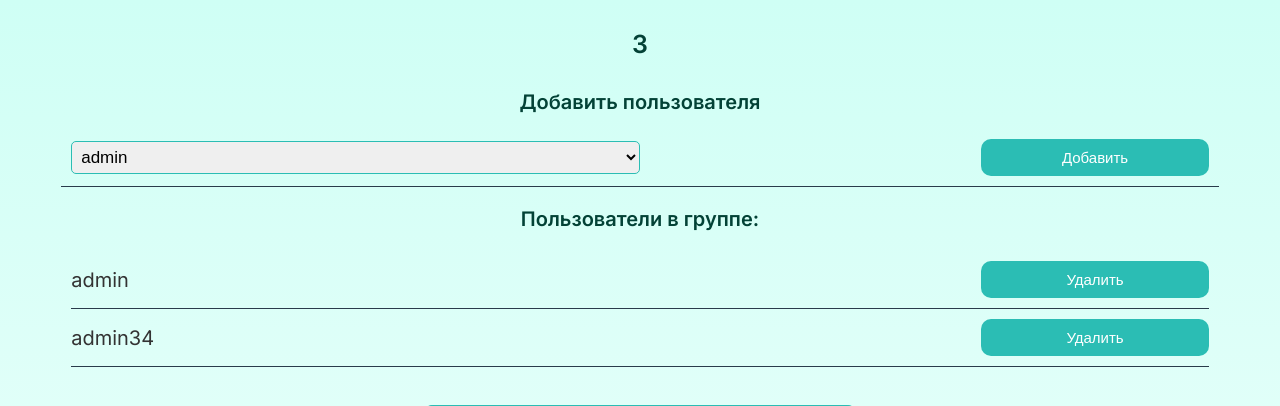
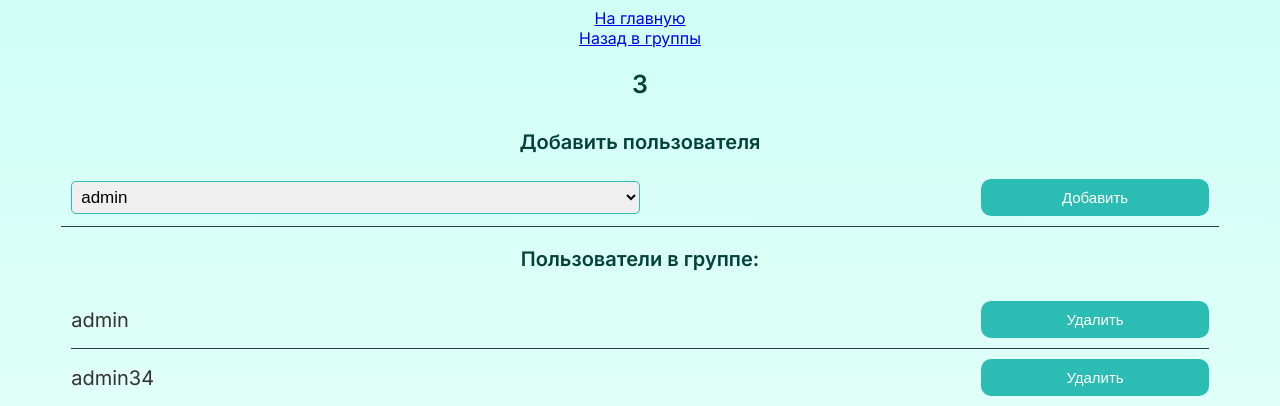
Before and after one commit to nikolayshumik/caloriesappweb, a Django app: page /groupdetail/49 in a window 1280 px wide. Shown: the top 406 px of the page. Run offline with Django 4.2, Linux system fonts and the light colour scheme; a user stored in the database is signed in; data comes from the database, SQL or seed files in the repository; both versions use the stored data as it was after the commit.

Commit message:
add back btns

```diff
--- a/appflut/webflut/templates/creategroup.html
+++ b/appflut/webflut/templates/creategroup.html
@@ -14,7 +14,7 @@
     {% progressive_web_app_meta %}
     </head>
 <body>
-
+<a href="{% url 'calories_and_bjy' %}" class="general-button">На главную</a>
 <div class="container">
     <form action="{% url 'creategroup' %}" method="post">
         {% csrf_token %}
--- a/appflut/webflut/templates/groupdetail.html
+++ b/appflut/webflut/templates/groupdetail.html
@@ -13,6 +13,9 @@
     {% progressive_web_app_meta %}
 </head>
 <body>
+
+<a href="{% url 'calories_and_bjy' %}" class="general-button">На главную</a>
+<a href="{% url 'creategroup' %}" class="general-button">Назад в группы </a>
 <h2 style="  text-transform: uppercase;font-size: 25px">{{ group.name }}</h2>
 
 <form action="{% url 'adduser' group_id=group.id %}" method="post" class="new-user">
```
Also changed, not shown: appflut/db.sqlite3.
